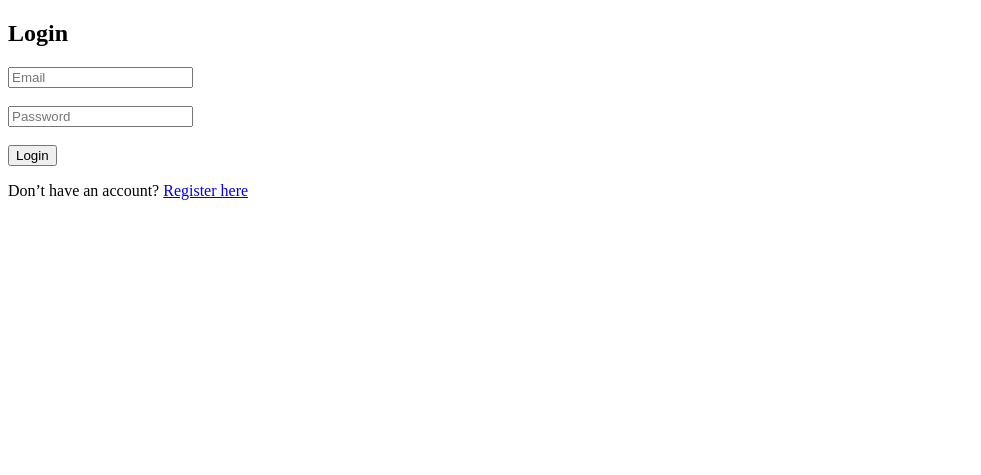
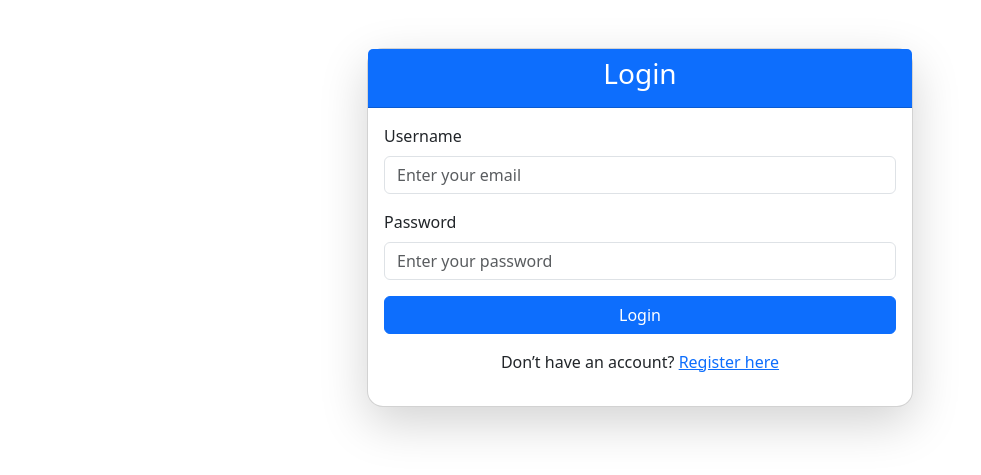
Before and after one commit to Priyanshu0712-btech/Extracting-Insights-from-Customer-Feedback, a Flask app: page /login in a window 1280 px wide. Shown: the top 475 px of the page, without its empty margins (0-981 px from the left). Run offline with Flask 3, Linux system fonts and the light colour scheme.

Commit message:
Update login.html

```diff
--- a/interninfos/app/templates/login.html
+++ b/interninfos/app/templates/login.html
@@ -1,26 +1,79 @@
 <!DOCTYPE html>
-<html>
+<html lang="en">
 <head>
-    <title>Login</title>
+    <meta charset="UTF-8">
+    <meta name="viewport" content="width=device-width, initial-scale=1.0">
+    <title>Login | ReviewSense</title>
+    <!-- Bootstrap CSS -->
+    <link href="https://cdn.jsdelivr.net/npm/bootstrap@5.3.0/dist/css/bootstrap.min.css" rel="stylesheet">
 </head>
 <body>
-    <h2>Login</h2>
 
-    <!-- Flash messages -->
+<div class="container mt-5">
+    <div class="row justify-content-center">
+        <div class="col-md-6">
+
+            <div class="card shadow-lg rounded-4">
+                <div class="card-header bg-primary text-white text-center">
+                    <h3>Login</h3>
+                </div>
+                <div class="card-body">
+
+                    <!-- Flash Messages -->
                     {% with messages = get_flashed_messages(with_categories=true) %}
                         {% if messages %}
                             {% for category, message in messages %}
-          <p style="color: red;">{{ message }}</p>
+                                <div class="alert alert-{{ category }} alert-dismissible fade show" role="alert">
+                                    {{ message }}
+                                    <button type="button" class="btn-close" data-bs-dismiss="alert"></button>
+                                </div>
                             {% endfor %}
                         {% endif %}
                     {% endwith %}
 
-    <form method="POST">
-        <input type="email" name="email" placeholder="Email" required><br><br>
-        <input type="password" name="password" placeholder="Password" required><br><br>
-        <button type="submit">Login</button>
+                    <!-- Login Form -->
+                    <form method="POST" action="{{ url_for('login') }}">
+                        <div class="mb-3">
+                            <label for="email" class="form-label">Username</label>
+                            <input
+                                type="email"
+                                class="form-control"
+                                id="email"
+                                name="email"
+                                placeholder="Enter your email"
+                                required>
+                        </div>
+
+                        <div class="mb-3">
+                            <label for="password" class="form-label">Password</label>
+                            <input
+                                type="password"
+                                class="form-control"
+                                id="password"
+                                name="password"
+                                placeholder="Enter your password"
+                                required>
+                        </div>
+
+                        <div class="d-grid">
+                            <button type="submit" class="btn btn-primary">Login</button>
+                        </div>
                     </form>
 
-    <p>Don’t have an account? <a href="{{ url_for('main.register') }}">Register here</a></p>
+                    <!-- Register Link -->
+                    <p class="mt-3 text-center">
+                        Don’t have an account?
+                        <a href="{{ url_for('register') }}">Register here</a>
+                    </p>
+
+                </div>
+            </div>
+
+        </div>
+    </div>
+</div>
+
+<!-- Bootstrap JS -->
+<script src="https://cdn.jsdelivr.net/npm/bootstrap@5.3.0/dist/js/bootstrap.bundle.min.js"></script>
 </body>
 </html>
```
Lines whose indentation alone changed are shown as unchanged.
